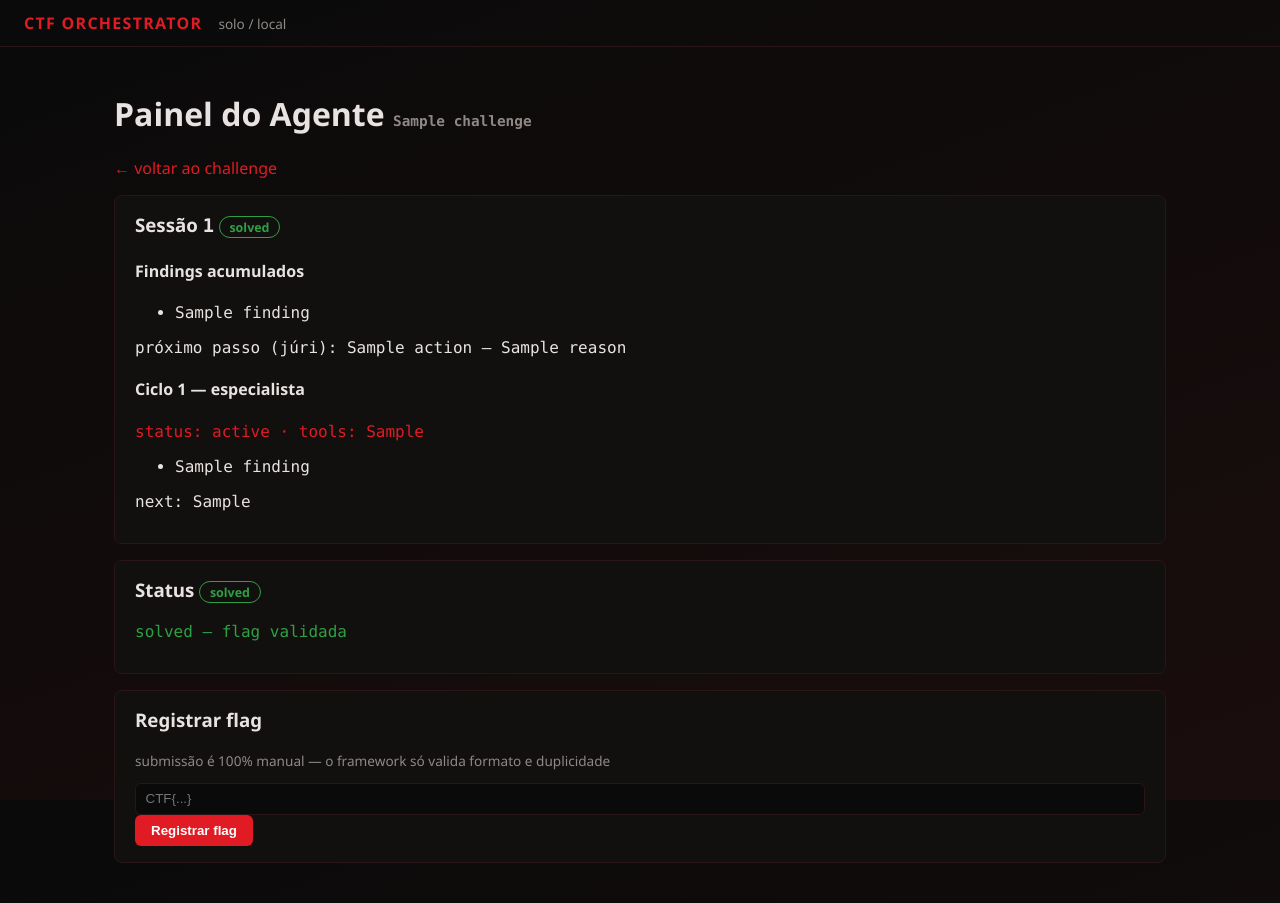
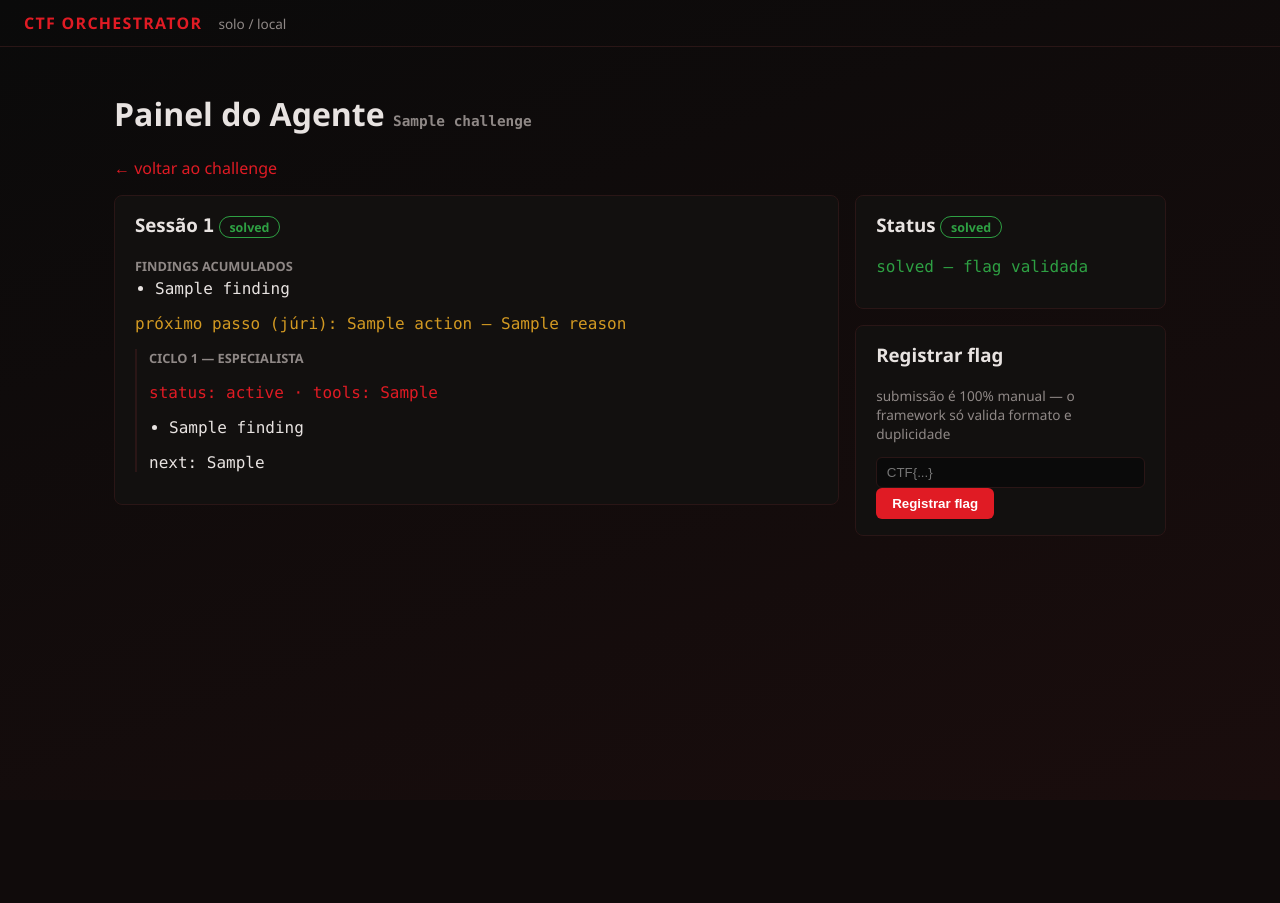
Before and after one commit to TEDDyx86/KOTH, a FastAPI app: template app/web/templates/agent_panel.html in a window 1280 px wide. After the commit the page ends 536 px from the top, so only its background shows below. Run offline with FastAPI, Linux system fonts and the light colour scheme; the template is opened without the code that fills it: most values are stand-ins (such as "Sample title", 1, 10 or a date in 2020).

Commit message:
feat: agent panel styling and challenge page link

```diff
--- a/app/static/theme.css
+++ b/app/static/theme.css
@@ -9,6 +9,7 @@
   --muted: #8f8886;
   --solved: #4a4442;
   --flag-ok: #2ea043;
+  --warning: #d29922;
 }
 
 * { box-sizing: border-box; }
@@ -107,3 +108,43 @@ input, textarea, select {
   padding: 0.45rem 0.6rem;
   width: 100%;
 }
+
+/* --- Painel do Agente --- */
+.badge.warn { border-color: var(--warning); color: var(--warning); }
+
+.agent-grid {
+  display: grid;
+  grid-template-columns: 7fr 3fr;
+  gap: 1rem;
+  align-items: start;
+}
+@media (max-width: 900px) {
+  .agent-grid { grid-template-columns: 1fr; }
+}
+
+#agent-side .card { position: sticky; top: 1rem; }
+
+.checkpoint {
+  border: 1px solid var(--warning);
+  border-radius: 8px;
+  padding: 0.75rem;
+  margin: 0.5rem 0;
+}
+.checkpoint .actions { display: flex; gap: 0.5rem; margin: 0.5rem 0; }
+.checkpoint form { margin-top: 0.5rem; }
+
+.cycle {
+  border-left: 2px solid var(--panel-edge);
+  padding-left: 0.75rem;
+  margin: 0.75rem 0;
+}
+.cycle h4, .findings h4 {
+  margin: 0.25rem 0;
+  color: var(--muted);
+  font-size: 0.8rem;
+  text-transform: uppercase;
+}
+.findings ul, .cycle ul { margin: 0.25rem 0; padding-left: 1.25rem; }
+
+.htmx-indicator { display: none; }
+.htmx-request .htmx-indicator { display: inline; }
--- a/app/web/templates/challenge.html
+++ b/app/web/templates/challenge.html
@@ -10,6 +10,7 @@
   {% if challenge.target %}target: {{ challenge.target }} · {% endif %}
   {{ summary.attempt_count }} tentativas
   {% if summary.active_seconds is not none %} · {{ (summary.active_seconds / 60) | round(1) }} min ativos{% endif %}
+  · <a href="/challenges/{{ challenge.id }}/agent">painel do agente</a>
 </p>
 
 <section class="card">
```
Also changed, not shown: tests/test_web_agent_panel.py (+6 -0 lines).
